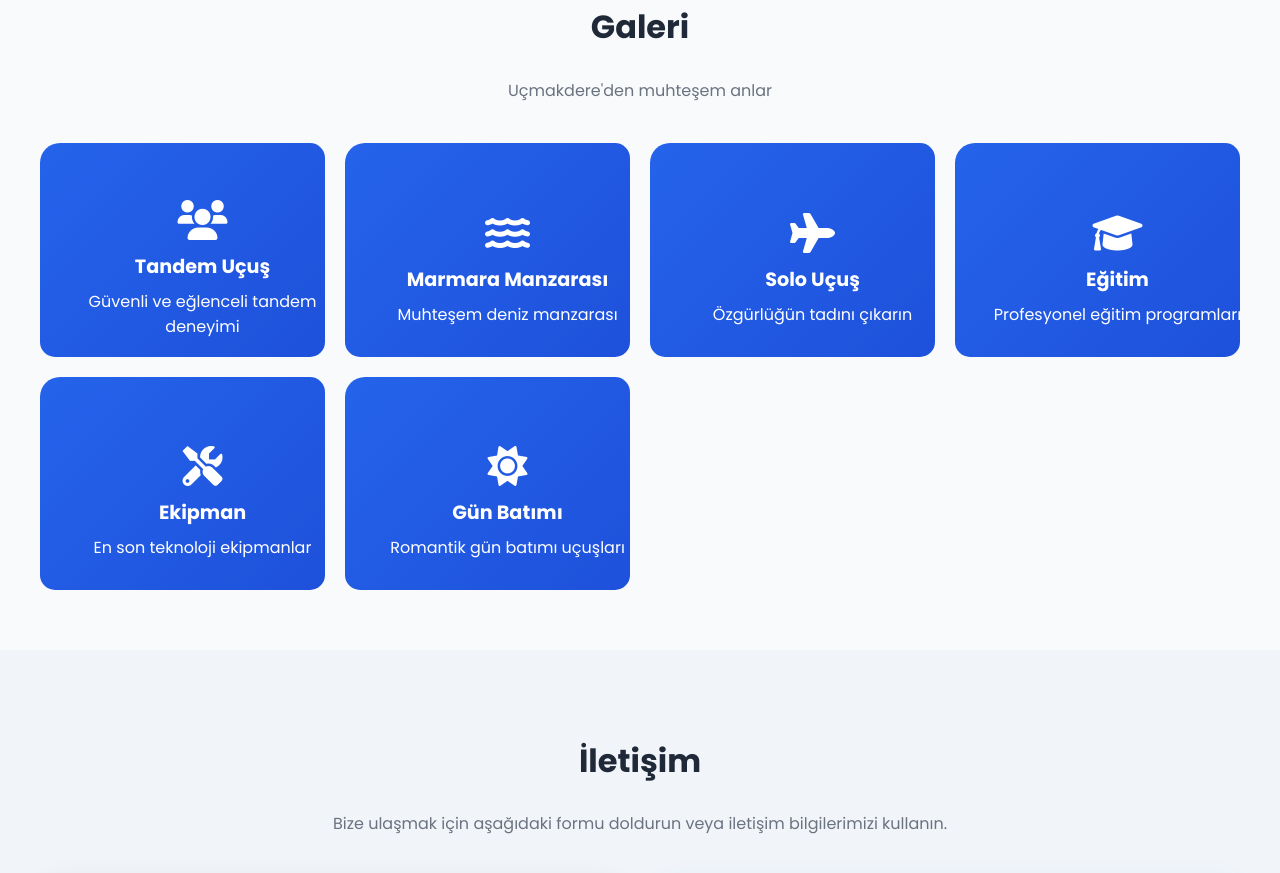
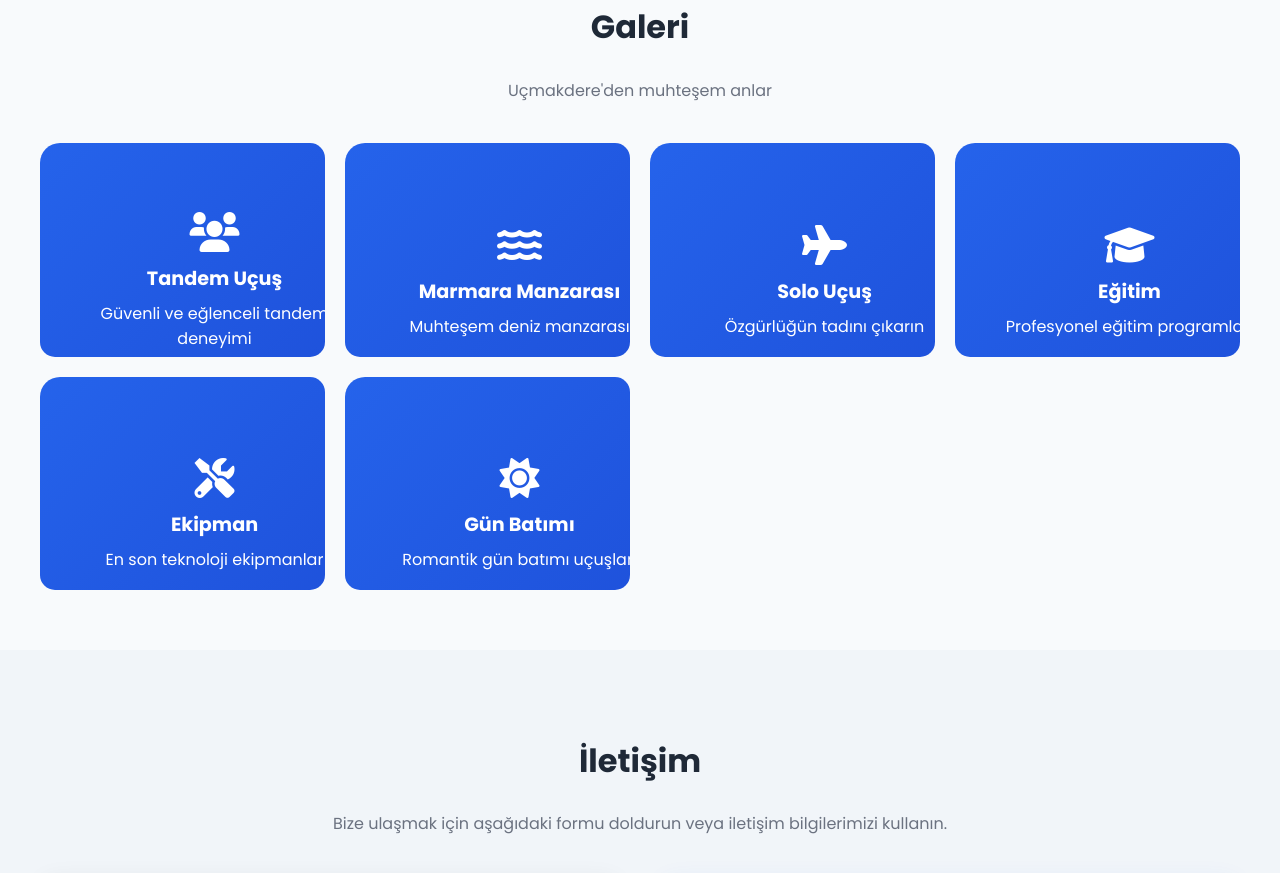
Before and after one commit to Tugrul0o0/ffff, a plain HTML site: page index.html in a window 1280 px wide. Shown: the part 2164-3037 px from the top of the page. Drawn offline with Linux system fonts and the light colour scheme.

Commit message:
Update style

```diff
--- a/styles.css
+++ b/styles.css
@@ -334,7 +334,7 @@ body {
     text-align: center;
     min-height: 180px;
     border-radius: 20px;
-    padding: 20px;
+    padding: 32px;
     transition: all 0.3s;
 }
 .gallery-placeholder:hover {
```
